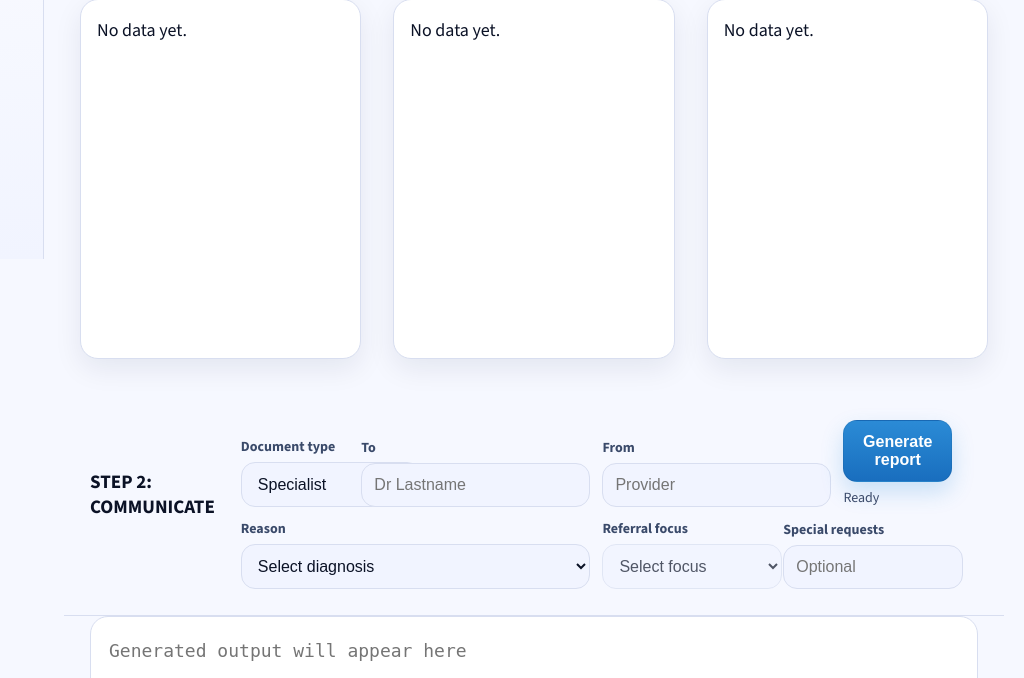
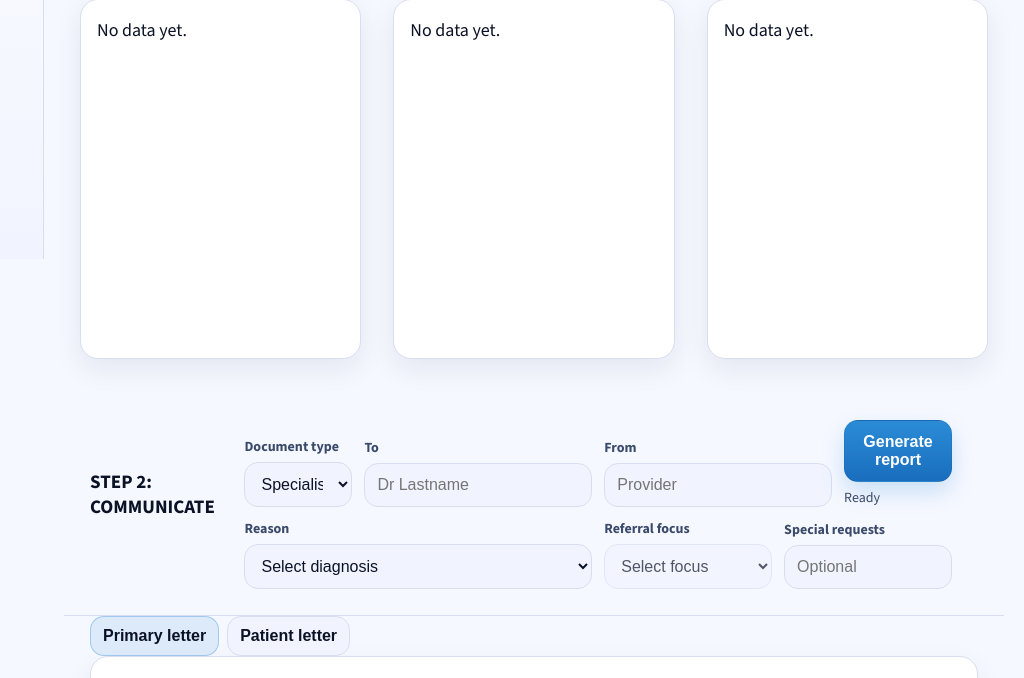
Before and after one commit to ai4doctors/eyedoc, a Flask app: page / in a window 1280 px wide. Shown: the part 541-1219 px from the top of the page, without its empty margins (256-1280 px from the left). Run offline with Flask 3, Linux system fonts and the light colour scheme.

Commit message:
Add files via upload

```diff
--- a/app.py
+++ b/app.py
@@ -634,6 +634,63 @@ def generate_report():
 
     return jsonify({"ok": True, "letter_plain": letter_plain, "letter_html": letter_html}), 200
 
+
+@app.post("/generate_letters")
+def generate_letters():
+    payload = request.get_json(silent=True) or {}
+    form = payload.get("form") or {}
+    analysis = payload.get("analysis") or {}
+
+    # Reuse the normalization and helper logic by calling generate_report twice
+    # without duplicating the full prompt logic.
+    def run_for(recipient_type_value: str):
+        local_form = dict(form) if isinstance(form, dict) else {}
+        local_form["recipientType"] = recipient_type_value
+        local_payload = {"form": local_form, "analysis": analysis}
+
+        # Inline the same logic as generate_report to avoid an internal HTTP call
+        pb_html = (analysis.get("patient_block") or "")
+        pb_plain = re.sub(r"<\s*br\s*/?\s*>", "\n", pb_html, flags=re.IGNORECASE)
+        pb_plain = re.sub(r"<[^>]+>", "", pb_plain)
+        pb_plain = re.sub(r"\n{3,}", "\n\n", pb_plain).strip()
+        analysis["patient_block_plain"] = pb_plain
+
+        local_form.setdefault("current_date", datetime.now().strftime("%B %d, %Y"))
+        rf = (local_form.get("reason_for_referral") or "").strip()
+        rd = (local_form.get("reason_detail") or "").strip()
+        if rf and rd:
+            local_form["reason_for_referral_combined"] = f"{rf}, {rd}"
+        else:
+            local_form["reason_for_referral_combined"] = rf or rd
+
+        obj, err = llm_json(letter_prompt(local_form, analysis))
+        if err or not obj:
+            return None, err or "Generation failed"
+
+        lp = (obj.get("letter_plain") or "").strip()
+        lh = (obj.get("letter_html") or "").strip()
+        if lp:
+            lp = re.sub(r"<\s*br\s*/?\s*>", "\n", lp, flags=re.IGNORECASE)
+            lp = re.sub(r"<\s*/?p\s*>", "\n", lp, flags=re.IGNORECASE)
+            lp = re.sub(r"<[^>]+>", "", lp)
+            lp = re.sub(r"\n{3,}", "\n\n", lp).strip()
+        if not lp:
+            return None, "Empty output"
+        return {"letter_plain": lp, "letter_html": lh}, None
+
+    primary_type = (form.get("recipientType") or "Physician").strip() or "Physician"
+
+    primary, err1 = run_for(primary_type)
+    if err1:
+        return jsonify({"ok": False, "error": err1}), 200
+
+    patient, err2 = run_for("Patient")
+    if err2:
+        # Still return primary if patient fails
+        return jsonify({"ok": True, "primary": primary, "patient": None, "warning": err2}), 200
+
+    return jsonify({"ok": True, "primary": primary, "patient": patient}), 200
+
 def signature_slug(provider_name: str) -> str:
     s = (provider_name or "").strip().lower()
     s = re.sub(r"\b(dr\.?|md|od|mba)\b", "", s)
--- a/static/app.css
+++ b/static/app.css
@@ -201,7 +201,9 @@ body{
 }
 
 /* Step 2 control sizing: fill the grid cells regardless of prepopulated values */
-.commGrid .ctrl{width:100%}
+.commGrid .ctrl{width:100%; min-width:0}
+.commGrid .field{min-width:0}
+.commGrid input.ctrl, .commGrid select.ctrl, .commGrid textarea.ctrl{min-width:0}
 .commGrid .btnPrimary{width:100%}
 .fileInput{display:none}
 .stepStatus{
@@ -306,18 +308,37 @@ body{
 .output{
   padding:0 26px 16px 26px;
 }
-.letter{
+.tabBar{display:flex; gap:8px; align-items:center; flex-wrap:wrap}
+.tabBtn{
+  padding:10px 12px;
+  border-radius:14px;
+  border:1px solid var(--border);
+  background: var(--panel2);
+  color: var(--text);
+  cursor:pointer;
+  font-size:16px;
+  font-weight:900;
+}
+.tabBtn.active{background: rgba(43,139,214,0.12); border-color: rgba(43,139,214,0.35)}
+
+.letterPage{
   width:100%;
-  min-height:420px;
+  min-height:520px;
   border-radius:18px;
   border:1px solid var(--border);
-  background: var(--panel);
-  color: var(--text);
-  padding:18px;
-  font-size:18px;
-  line-height:1.75;
-  resize:vertical;
+  background: #ffffff;
+  color: #0f172a;
+  padding:24px;
+  box-shadow: 0 10px 30px rgba(2,6,23,0.06);
 }
+.letterheadImg{width:100%; height:auto; display:block; margin-bottom:14px}
+.letterMeta{margin:0 0 12px 0; font-size:14px; color:#334155}
+.letterBody{min-height:340px; font-size:16px; line-height:1.65; outline:none}
+.letterBody p{margin:0 0 10px 0}
+.signatureWrap{display:flex; justify-content:flex-end; margin-top:18px}
+.signatureImg{width:25%; max-width:500px; height:auto; object-fit:contain}
+
+.hidden{display:none !important}
 .outputActions{
   display:flex;
   gap:10px;
--- a/static/app.js
+++ b/static/app.js
@@ -3,6 +3,48 @@ let uploadedFile = null
 let jobId = ""
 let latestAnalysis = null
 let latestLetterHtml = ""
+let letters = {
+  primary: { html: "", plain: "", recipient_type: "Physician" },
+  patient: { html: "", plain: "", recipient_type: "Patient" }
+}
+let activeTab = "primary"
+
+function setTab(tabKey){
+  activeTab = tabKey
+  const tabs = document.querySelectorAll(".tabBtn")
+  tabs.forEach(t => {
+    const k = t.getAttribute("data-tab")
+    if(k === tabKey){
+      t.classList.add("active")
+    }else{
+      t.classList.remove("active")
+    }
+  })
+  const panels = ["primary","patient"]
+  panels.forEach(k => {
+    const p = el("tab_" + k)
+    if(!p){ return }
+    if(k === tabKey){
+      p.classList.remove("hidden")
+    }else{
+      p.classList.add("hidden")
+    }
+  })
+}
+
+function getActiveBody(){
+  const wrapper = el("tab_" + activeTab)
+  if(!wrapper){ return null }
+  return wrapper.querySelector(".letterBody")
+}
+
+function syncActiveFromDom(){
+  const body = getActiveBody()
+  if(!body){ return }
+  letters[activeTab].html = body.innerHTML || ""
+  letters[activeTab].plain = body.innerText || ""
+  latestLetterHtml = letters[activeTab].html
+}
 // Single theme for consistency
 let theme = "light"
 
@@ -204,7 +246,7 @@ function loadCaseById(id){
   }
   latestAnalysis = c.analysis
   latestLetterHtml = ""
-  el("letter").value = ""
+  clearLetterTabs()
   el("fromDoctor").value = (latestAnalysis.provider_name || "").trim()
   buildReasonOptions()
   renderSummary()
@@ -213,6 +255,18 @@ function loadCaseById(id){
   renderRefs()
   setAnalyzeStatus("analysis complete")
   toast("Case loaded")
+}
+
+function clearLetterTabs(){
+  letters.primary.html = ""
+  letters.primary.plain = ""
+  letters.patient.html = ""
+  letters.patient.plain = ""
+  const b1 = el("letterBody_primary")
+  const b2 = el("letterBody_patient")
+  if(b1){ b1.innerHTML = "" }
+  if(b2){ b2.innerHTML = "" }
+  setTab("primary")
 }
 
 function clearCases(){
@@ -275,7 +329,7 @@ function clearAll(){
   el("dxBox").textContent = "No data yet."
   el("planBox").textContent = "No data yet."
   el("refBox").textContent = "No data yet."
-  el("letter").value = ""
+  clearLetterTabs()
   el("fromDoctor").value = ""
   el("toWhom").value = ""
   el("specialRequests").value = ""
@@ -639,7 +693,7 @@ async function generateReport(){
   btn.textContent = "Generating report"
   const payload = { form: buildForm(), analysis: latestAnalysis }
   try{
-    const res = await fetch("/generate_report", {
+    const res = await fetch("/generate_letters", {
       method:"POST",
       headers: {"Content-Type":"application/json"},
       body: JSON.stringify(payload)
@@ -650,8 +704,20 @@ async function generateReport(){
       setGenerateStatus("idle")
       return
     }
-    el("letter").value = json.letter_plain || ""
-    latestLetterHtml = json.letter_html || ""
+    letters.primary.html = json.primary_html || ""
+    letters.primary.plain = json.primary_plain || ""
+    letters.primary.recipient_type = (json.primary_recipient_type || "Physician")
+
+    letters.patient.html = json.patient_html || ""
+    letters.patient.plain = json.patient_plain || ""
+    letters.patient.recipient_type = (json.patient_recipient_type || "Patient")
+
+    const primaryBody = el("tab_primary")?.querySelector(".letterBody")
+    const patientBody = el("tab_patient")?.querySelector(".letterBody")
+    if(primaryBody){ primaryBody.innerHTML = letters.primary.html }
+    if(patientBody){ patientBody.innerHTML = letters.patient.html }
+    setTab("primary")
+    latestLetterHtml = letters.primary.html || ""
     toast("Report ready")
     setGenerateStatus("idle")
   }catch(e){
@@ -664,7 +730,8 @@ async function generateReport(){
 }
 
 async function copyPlain(){
-  const text = el("letter").value || ""
+  syncActiveFromDom()
+  const text = (letters[activeTab]?.plain || "")
   if(!text.trim()){
     toast("Nothing to copy")
     return
@@ -678,8 +745,9 @@ async function copyPlain(){
 }
 
 async function copyRich(){
-  const plain = el("letter").value || ""
-  const html = latestLetterHtml || ""
+  syncActiveFromDom()
+  const plain = (letters[activeTab]?.plain || "")
+  const html = (letters[activeTab]?.html || "")
   if(!plain.trim()){
     toast("Nothing to copy")
     return
@@ -701,7 +769,8 @@ async function copyRich(){
 }
 
 async function exportPdf(){
-  const text = el("letter").value || ""
+  syncActiveFromDom()
+  const text = (letters[activeTab]?.plain || "")
   if(!text.trim()){
     toast("Nothing to export")
     return
@@ -709,7 +778,7 @@ async function exportPdf(){
   const providerName = (el("fromDoctor").value || "").trim()
   const patientBlock = latestAnalysis ? (latestAnalysis.patient_block || "") : ""
   const patientToken = patientTokenFromBlock(patientBlock)
-  const recipientType = (el("recipientType").value || "").trim()
+  const recipientType = (letters[activeTab]?.recipient_type || (el("recipientType").value || "").trim())
   const res = await fetch("/export_pdf", {
     method:"POST",
     headers: {"Content-Type":"application/json"},
@@ -747,6 +816,32 @@ async function exportPdf(){
   a.remove()
   URL.revokeObjectURL(url)
   toast("Downloaded")
+}
+
+function emailLetter(){
+  syncActiveFromDom()
+  const text = (letters[activeTab]?.plain || "")
+  const subject = buildEmailSubject()
+  const body = text
+  const mailto = `mailto:?subject=${encodeURIComponent(subject)}&body=${encodeURIComponent(body)}`
+  window.location.href = mailto
+}
+
+function buildEmailSubject(){
+  const docType = (el("recipientType").value || "Letter")
+  const patientBlock = latestAnalysis ? (latestAnalysis.patient_block || "") : ""
+  const token = patientTokenFromBlock(patientBlock)
+  return `${docType} ${token}`.trim()
+}
+
+async function downloadAllPdfs(){
+  const current = activeTab
+  for(const key of Object.keys(letters)){
+    if(!(letters[key]?.plain || "").trim()) continue
+    setTab(key)
+    await exportPdf()
+  }
+  setTab(current)
 }
 
 el("uploadBtn").addEventListener("click", openPicker)
@@ -789,6 +884,29 @@ el("generateBtn").addEventListener("click", generateReport)
 el("copyPlain").addEventListener("click", copyPlain)
 el("copyRich").addEventListener("click", copyRich)
 el("exportPdf").addEventListener("click", exportPdf)
+
+document.querySelectorAll(".tabBtn").forEach(btn => {
+  btn.addEventListener("click", () => {
+    const key = btn.dataset.tab
+    if(key){
+      setTab(key)
+    }
+  })
+})
+
+if(el("emailBtn")){
+  el("emailBtn").addEventListener("click", emailLetter)
+}
+if(el("downloadAll")){
+  el("downloadAll").addEventListener("click", downloadAllPdfs)
+}
+
+document.querySelectorAll(".tabBtn").forEach(btn => {
+  btn.addEventListener("click", () => {
+    const key = btn.getAttribute("data-tab")
+    if(key){ setTab(key) }
+  })
+})
 
 if(el("runOcrBtn")){
   el("runOcrBtn").addEventListener("click", async () => {
--- a/templates/index.html
+++ b/templates/index.html
@@ -127,11 +127,33 @@
       </section>
 
       <section class="output">
-        <textarea id="letter" class="letter" placeholder="Generated output will appear here"></textarea>
+        <div class="tabBar" role="tablist" aria-label="Outputs">
+          <button class="tabBtn active" type="button" data-tab="primary" role="tab" aria-selected="true">Primary letter</button>
+          <button class="tabBtn" type="button" data-tab="patient" role="tab" aria-selected="false">Patient letter</button>
+        </div>
+
+        <div id="tab_primary" class="letterPage" data-tabpanel="primary" role="tabpanel">
+          <img class="letterhead" src="/static/letterhead.jpeg" alt="Letterhead" />
+          <div id="editor_primary" class="letterHtml" contenteditable="true" spellcheck="false"></div>
+          <div class="sigRow">
+            <img id="sig_primary" class="signature" src="/static/signatures/dr_henry_reis.png" alt="Signature" />
+          </div>
+        </div>
+
+        <div id="tab_patient" class="letterPage hidden" data-tabpanel="patient" role="tabpanel">
+          <img class="letterhead" src="/static/letterhead.jpeg" alt="Letterhead" />
+          <div id="editor_patient" class="letterHtml" contenteditable="true" spellcheck="false"></div>
+          <div class="sigRow">
+            <img id="sig_patient" class="signature" src="/static/signatures/dr_henry_reis.png" alt="Signature" />
+          </div>
+        </div>
+
         <div class="outputActions">
           <button id="copyRich" class="btn" type="button">Copy Rich Text</button>
           <button id="copyPlain" class="btn" type="button">Copy Plain Text</button>
+          <button id="emailLetter" class="btn" type="button">Email</button>
           <button id="exportPdf" class="btn" type="button">Export PDF</button>
+          <button id="downloadAll" class="btn" type="button">Download all PDFs</button>
         </div>
       </section>
 
```
